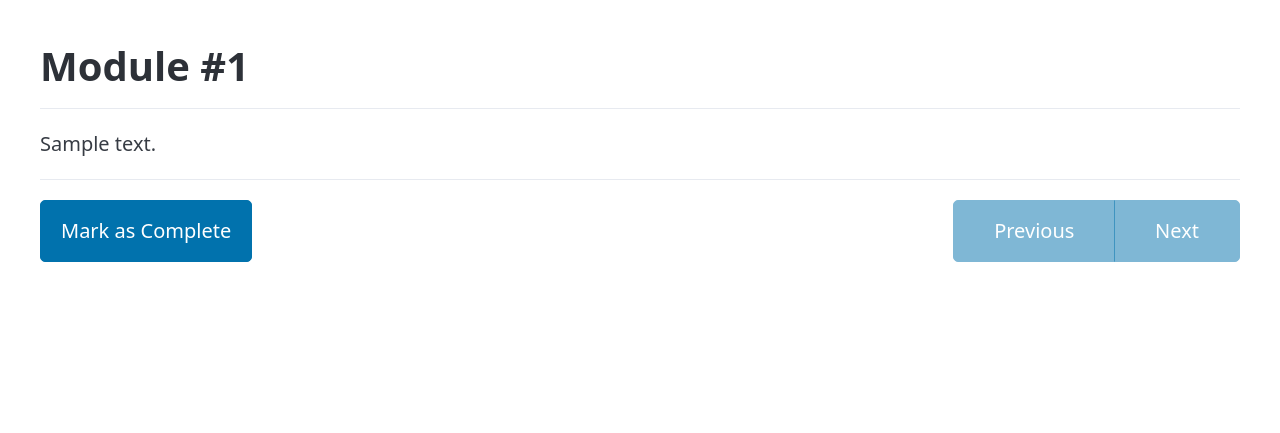
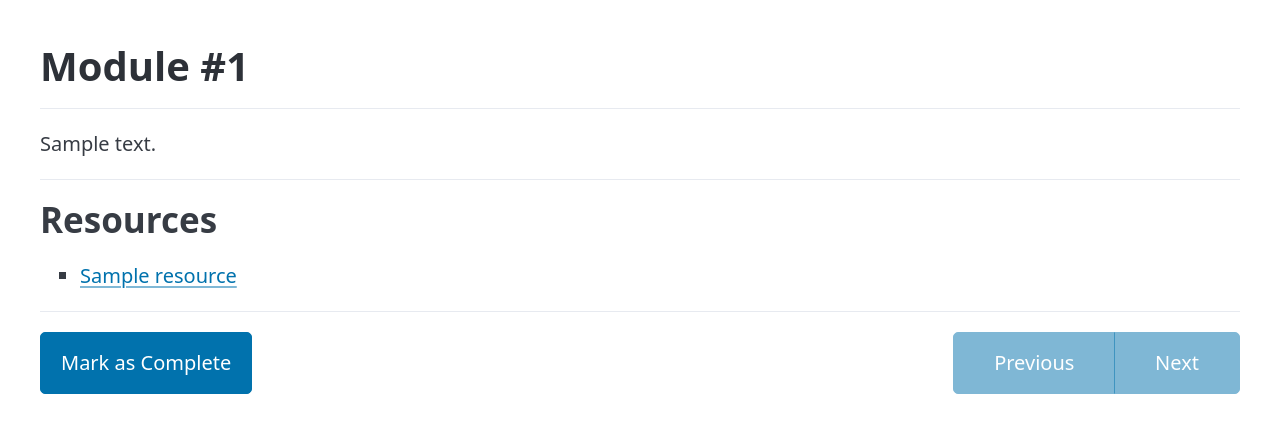
Before and after one commit to qwmye/toolspaedeia, a Django app: template toolspaedeia/courses/templates/courses/course_module_detail.html in a window 1280 px wide. Shown: the part 280-713 px from the top of the page. Run offline with Django 5.2, Linux system fonts and the light colour scheme; data comes from the database, SQL or seed files in the repository; tables that the repository leaves empty hold one stand-in row (values such as "Sample post"); the template is opened without the code that fills it: values that come from a table or form of the project are taken from there, most other values are stand-ins (such as "Sample title", 1, 10 or a date in 2020); some libraries are stand-ins or nearby versions.

Commit message:
Add resources as links in the module page

```diff
--- a/toolspaedeia/courses/templates/courses/course_module_detail.html
+++ b/toolspaedeia/courses/templates/courses/course_module_detail.html
@@ -23,6 +23,22 @@
                 Quiz
             </h2>
             {% include "courses/partials/quiz_section.html" with quiz=module_quiz quiz_data=module_quiz_data %}
+        </section>
+        <hr />
+    {% endif %}
+    {% if resources %}
+        <section>
+            <h2>
+                Resources
+            </h2>
+            <ul>
+                {% for resource in resources %}
+                    <li>
+                        <a href="{{ resource.file.url }}"
+                           download>{{ resource.title }}</a>
+                    </li>
+                {% endfor %}
+            </ul>
         </section>
         <hr />
     {% endif %}
```
